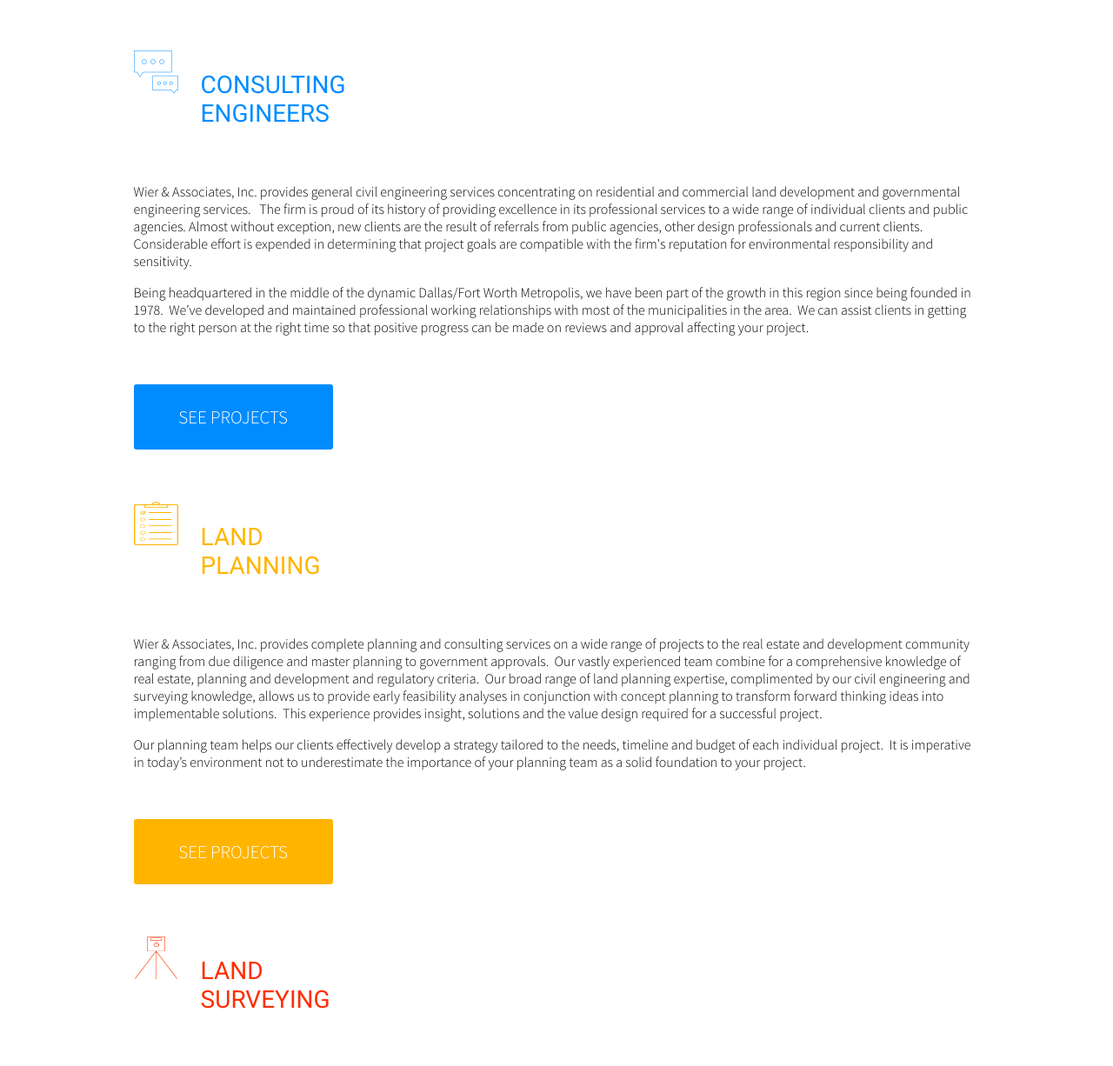
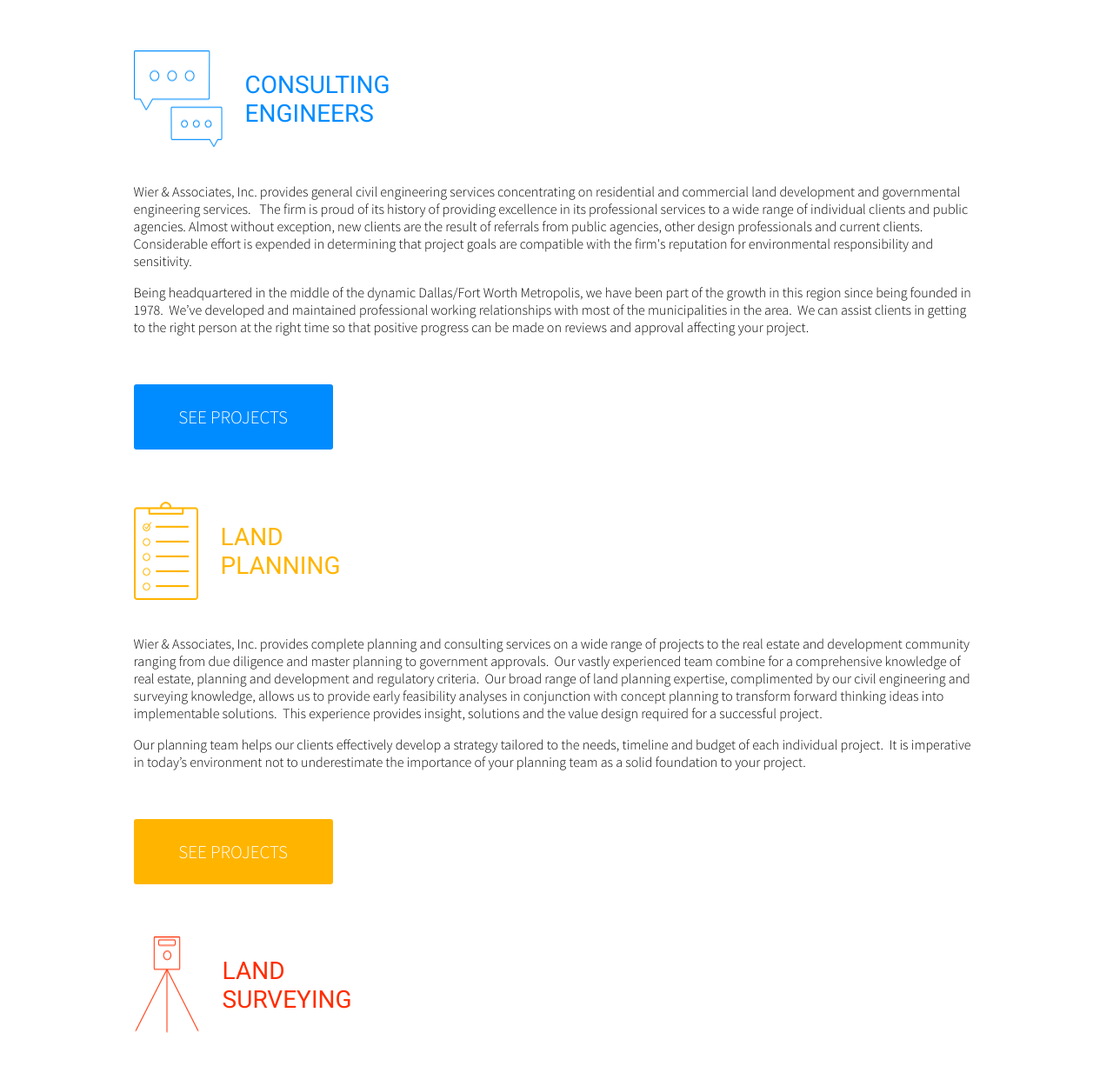
Before and after one commit to priscillaluna/Wier-Associates-Inc., a plain HTML site: page services.html in a window 1280 px wide. Shown: the part 1291-2517 px from the top of the page at 87% size. Drawn offline with Linux system fonts and the light colour scheme.

Commit message:
Updated 'services.html' via CloudCannon

```diff
--- a/services.html
+++ b/services.html
@@ -136,7 +136,7 @@
   <section class="servicesDescription">
 
     <section class="engineering">
-      <img src="icons/engineering.png" alt="Engineering Icon" width="51" height="50">
+      <img src="icons/engineering.png" alt="Engineering Icon">
       <h2>Consulting<br>Engineers</h2>
     </section>
 
@@ -147,7 +147,7 @@
     </div>
 
     <section class="planning">
-      <img src="icons/planning.png" alt="Planning Icon" width="51" height="50">
+      <img src="icons/planning.png" alt="Planning Icon">
       <h2>Land<br>Planning</h2>
     </section>
 
@@ -158,7 +158,7 @@
     </div>
 
     <section class="surveying">
-      <img src="icons/surveying.png" alt="Surveying Icon" width="51" height="50">
+      <img src="icons/surveying.png" alt="Surveying Icon">
       <h2>Land<br>Surveying</h2>
     </section>
 
```
